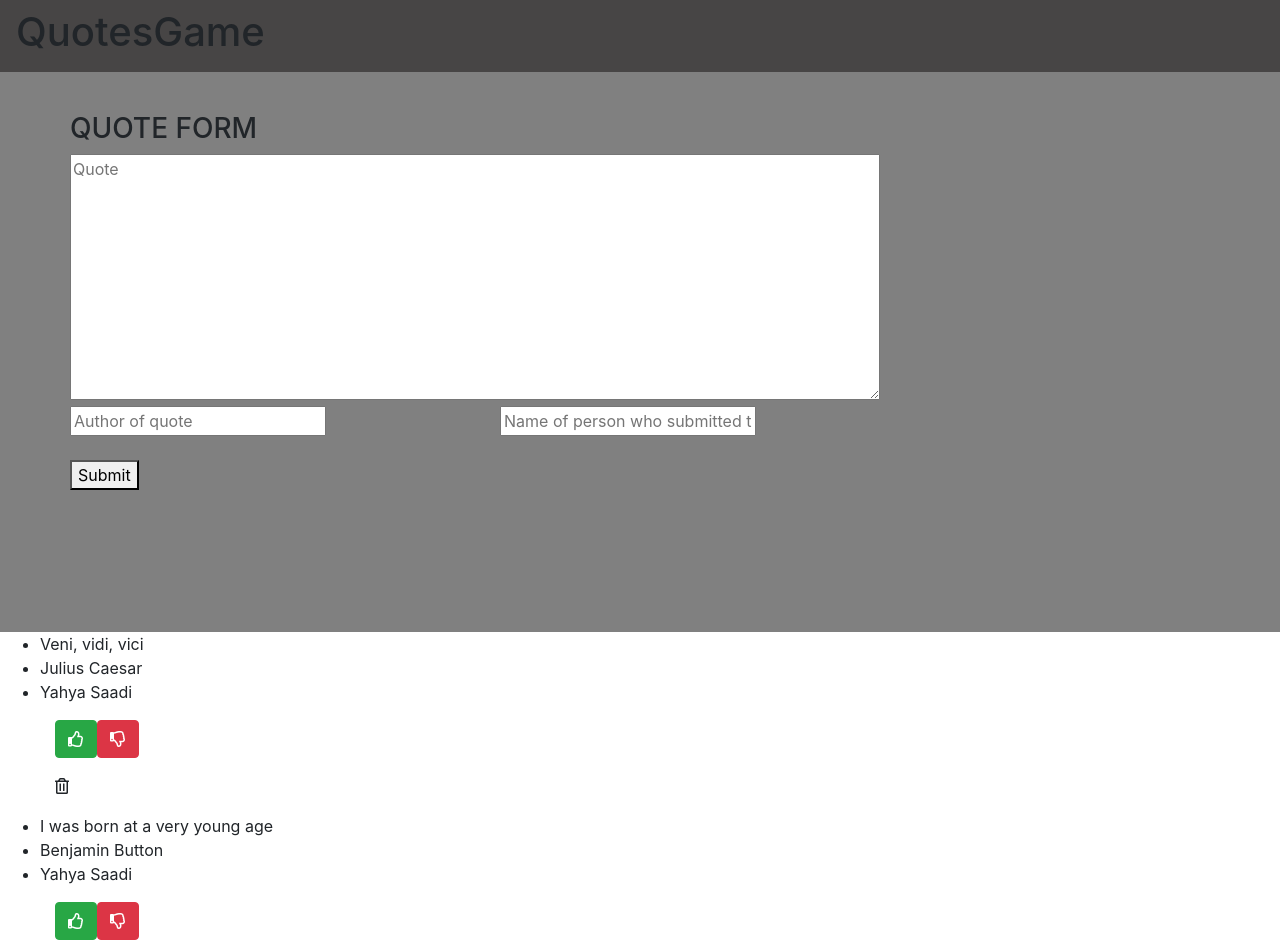
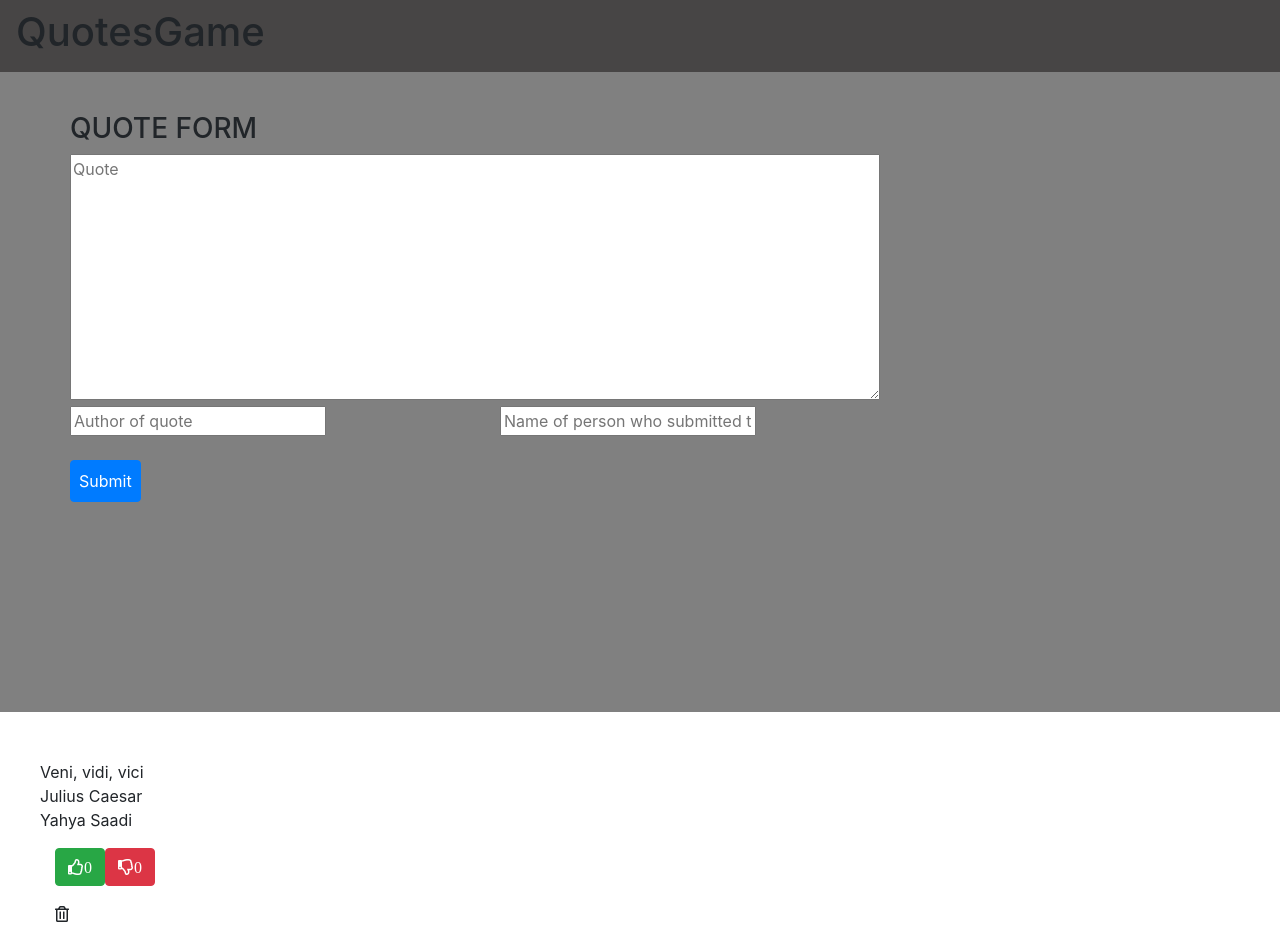
Before and after one commit to yahyasaadi/quotes, an Angular app: page / in a window 1280 px wide. Shown: the top 946 px of the page. Built offline with nearby package versions, Linux system fonts and the light colour scheme.

Commit message:
added fucntions to the like and dislike buttons

```diff
--- a/src/app/quote-details/quote-details.component.css
+++ b/src/app/quote-details/quote-details.component.css
@@ -0,0 +1,3 @@
+li {
+    list-style: none;
+}
--- a/src/app/quote-details/quote-details.component.html
+++ b/src/app/quote-details/quote-details.component.html
@@ -3,11 +3,11 @@
 <p>
     <li>{{childQuote.quoteAuthor}}</li>
     <li>{{childQuote.name}}</li>
-</p>
+<p>
 
 <div class=" likeOrDislike col">
-    <p class="btn btn-success"><i class="far fa-thumbs-up"></i></p>
-    <p class="btn btn-danger"><i class="far fa-thumbs-down"></i></p>
+    <p class="btn btn-success"><i class="far fa-thumbs-up" (click)='likeCounter()'>{{likeCount}}</i></p>
+    <p class="btn btn-danger"><i class="far fa-thumbs-down" (click)='disLikeCounter()'>{{disLikeCount}}</i></p>
     <p><i class="far fa-trash-alt" (click)='deleteQuote(true)'></i></p>
 </div>
 
--- a/src/app/quote-details/quote-details.component.ts
+++ b/src/app/quote-details/quote-details.component.ts
@@ -11,6 +11,8 @@ export class QuoteDetailsComponent implements OnInit {
 
   @Input() childQuote!: Quotes
   @Output() isClicked = new EventEmitter<boolean>()
+  @Output() isLiked = new EventEmitter<boolean>()
+  @Output() isDisliked = new EventEmitter<boolean>()
   constructor() { }
 
   ngOnInit(): void {
@@ -21,4 +23,16 @@ export class QuoteDetailsComponent implements OnInit {
     this.isClicked.emit(dQuote)
   }
 
+
+  public likeCount = 0
+  public disLikeCount = 0
+
+  likeCounter(){
+    this.likeCount ++
+  }
+
+  disLikeCounter(){
+    this.disLikeCount ++
+  }
+
 }
--- a/src/app/quote-form/quote-form.component.css
+++ b/src/app/quote-form/quote-form.component.css
@@ -14,7 +14,7 @@
 
 .quoteForm {
     width: 100%;
-    height: 70vh;
+    height: 80vh;
     background-color: grey;
     display: flex;
     /* align-items: center; */
@@ -27,3 +27,8 @@
     grid-template-columns: repeat(2, 1fr);
     grid-gap: 20px;
 }
+
+
+li {
+    list-style: none;
+}
--- a/src/app/quote-form/quote-form.component.html
+++ b/src/app/quote-form/quote-form.component.html
@@ -20,16 +20,16 @@
             </div>
           </div>
           <br>
-          <button class="submit-btn" (click)='addQuote()'>Submit</button>
+          <button class="btn btn-primary p-2" (click)='addQuote()'>Submit</button>
       </form>
     </div>
 </section>
 
-<section>
-  <!-- to check the #val variable -->
-  <ul *ngFor = 'let quote of quotes; let i = index' #val>
+<section class="mt-5">
+
+  <ul *ngFor = 'let quote of quotes; let i = index'>
     <li>{{quote.quote}}</li>
-    <app-quote-details [childQuote]='quote' (isClicked) = 'completeDelete($event, i)'></app-quote-details>
+    <app-quote-details [childQuote]='quote' (isClicked) = 'completeDelete($event, i)' ></app-quote-details>
     <!-- <li>{{quote.quoteAuthor}}</li>
     <li>{{quote.name}}</li> -->
   </ul>
```
Also changed, not shown: src/app/quote-form/quote-form.component.ts (+3 -5 lines).
